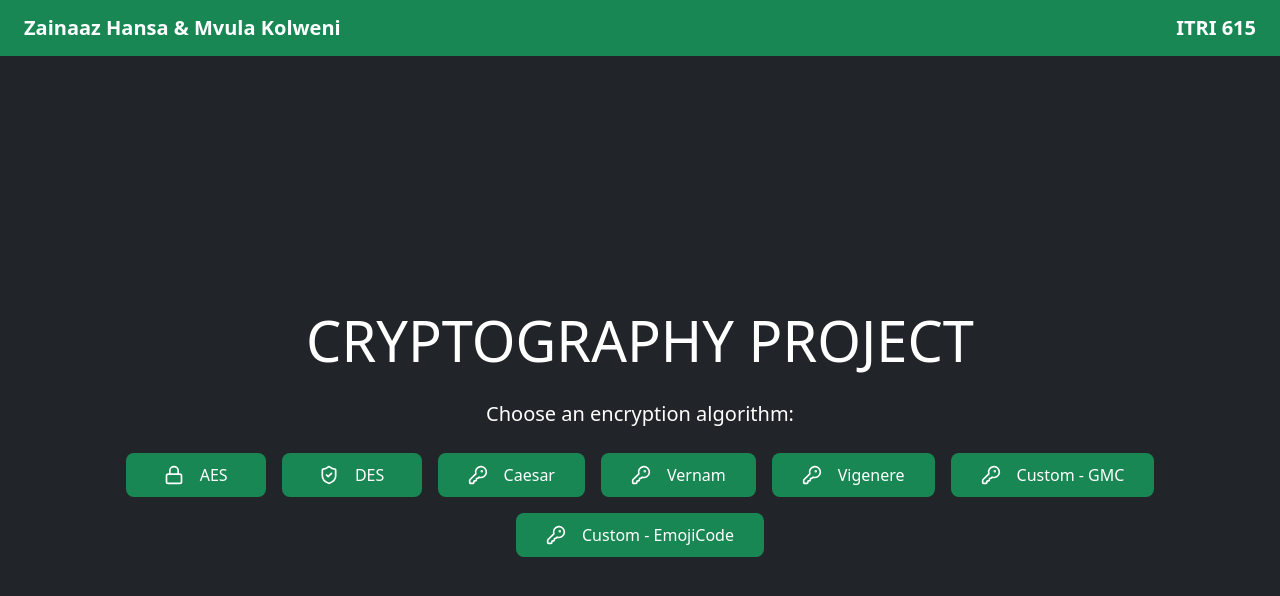
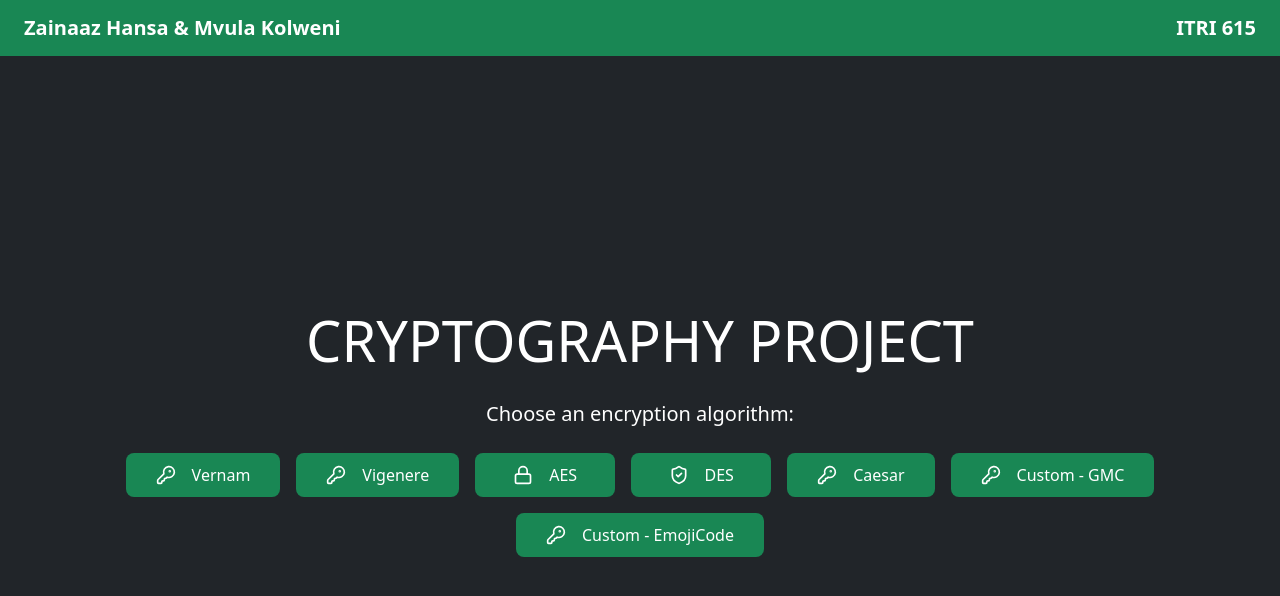
Before and after one commit to zainaaazz/CryptographyWebApp, a React (Create React App) app in the folder frontend/: page / in a window 1280 px wide. Shown: the top 596 px of the page. Built offline with nearby package versions, Linux system fonts and the light colour scheme.

Commit message:
Order of tabs

```diff
--- a/frontend/src/App.js
+++ b/frontend/src/App.js
@@ -16,11 +16,13 @@ function NavButtons() {
   const { pathname } = useLocation();
 
   const buttons = [
+
+    { to: "/vernam", label: "Vernam", icon: <KeyRound size={20} /> },
+    { to: "/vigenere", label: "Vigenere", icon: <KeyRound size={20} /> },
+    //transposition
     { to: "/aes", label: "AES", icon: <Lock size={20} /> },
     { to: "/des", label: "DES", icon: <ShieldCheck size={20} /> },
     { to: "/caesar", label: "Caesar", icon: <KeyRound size={20} /> },
-    { to: "/vernam", label: "Vernam", icon: <KeyRound size={20} /> },
-    { to: "/vigenere", label: "Vigenere", icon: <KeyRound size={20} /> },
     { to: "/custom", label: "Custom - GMC", icon: <KeyRound size={20} /> },
     { to: "/custom2", label: "Custom - EmojiCode", icon: <KeyRound size={20} /> }
   ];
```
